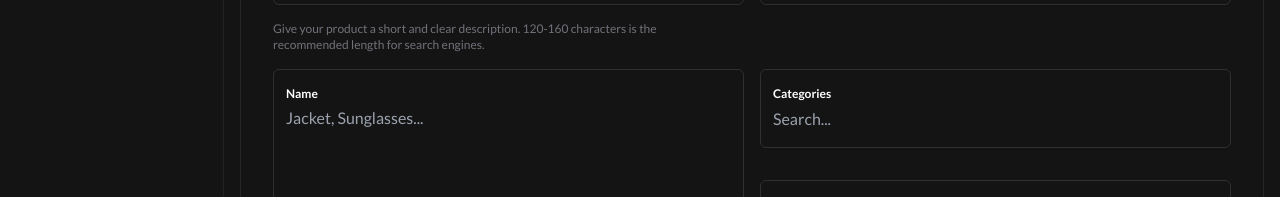
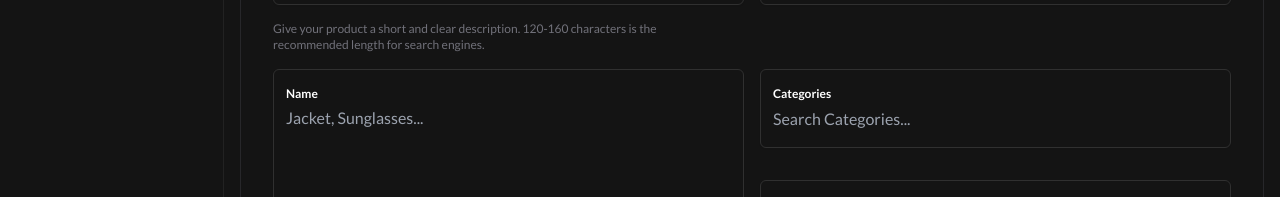
Before and after one commit to MohamedBechirMejri/b-commerce, a Next.js app: page /admin/products/new in a window 1280 px wide. Shown: the part 329-526 px from the top of the page. Built offline with nearby package versions, Linux system fonts and the light colour scheme.

Commit message:
fix type errors

```diff
--- a/app/admin/(ui)/Select.tsx
+++ b/app/admin/(ui)/Select.tsx
@@ -6,12 +6,13 @@ export default function Select({
   selected = [],
   setSelected,
   label = "",
-  ...props
+  placeholder = "Search...",
 }: {
   options: { id: string; name: string }[];
   selected: string[];
   setSelected: (arg0: string[]) => void;
   label?: string;
+  placeholder?: string;
 }) {
   const [isFocused, setIsFocused] = useState(false);
 
@@ -45,7 +46,7 @@ export default function Select({
       <motion.input
         className="relative z-10 w-full h-full px-3 py-4 text-gray-400 bg-transparent border-none outline-none pt-9"
         type="search"
-        {...props}
+        placeholder={placeholder}
       />
       <AnimatePresence>
         {isFocused && (
--- a/app/admin/products/(product)/Details.tsx
+++ b/app/admin/products/(product)/Details.tsx
@@ -93,8 +93,7 @@ export default function Details({
             options={[{ id: "1", name: "sdcsdc" }]}
             selected={product.categories}
             setSelected={categories => setProduct({ ...product, categories })}
-            placeholder={"Search..."}
-            required
+            placeholder={"Search Categories..."}
           />
           <Input
             type={"text"}
--- a/types/Product.ts
+++ b/types/Product.ts
@@ -2,4 +2,5 @@ export type Product = {
   name: string;
   reference: string;
   description: string;
+  categories: string[];
 };
```
